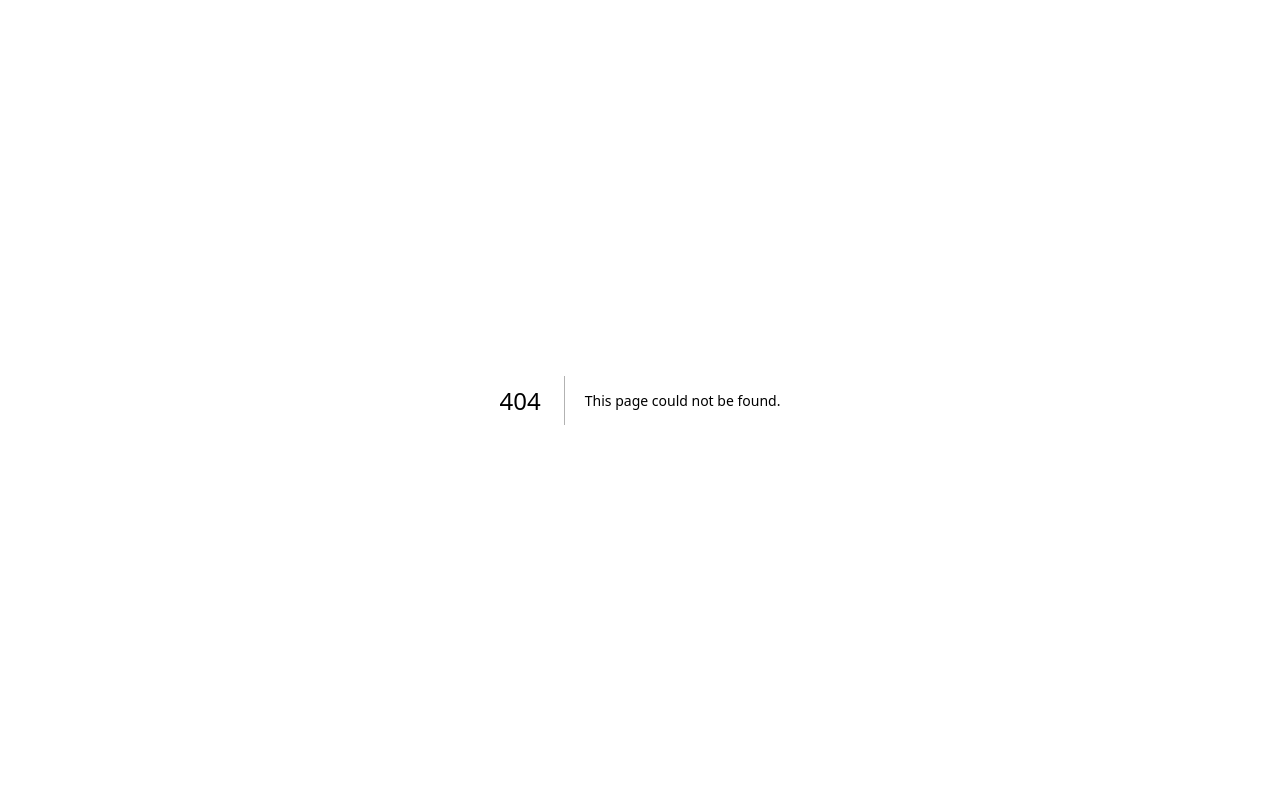
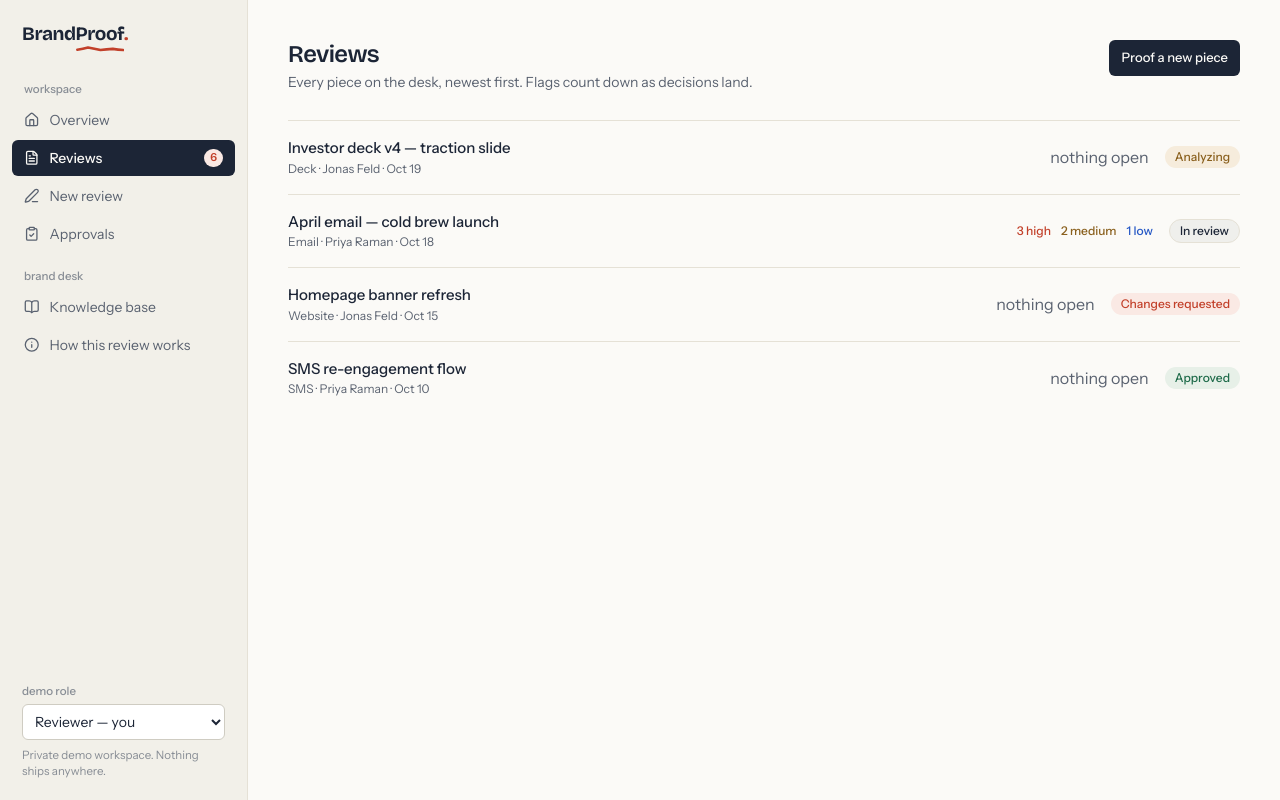
Before and after one commit to Himanshusolanki24/Brand, a Next.js app: page /app/reviews in a window 1280 px wide. Before the commit this address had no page. Built offline with nearby package versions, Linux system fonts and the light colour scheme.

Commit message:
Add reviews listing page

```diff
--- /dev/null
+++ b/src/app/app/reviews/page.tsx
@@ -0,0 +1,74 @@
+"use client";
+
+import Link from "next/link";
+import { fmtDate, useDemo } from "@/lib/store";
+import { StatusPill } from "@/components/ui/pills";
+
+function FlagsLine({ review }: { review: ReturnType<typeof useDemo>["state"]["reviews"][number] }) {
+  const counts = {
+    high: review.issues.filter((i) => i.severity === "high" && i.status === "open").length,
+    medium: review.issues.filter((i) => i.severity === "medium" && i.status === "open").length,
+    low: review.issues.filter((i) => i.severity === "low" && i.status === "open").length,
+  };
+  const bits = [
+    (counts.high || null) && ["text-redpen", `${counts.high} high`],
+    (counts.medium || null) && ["text-pencil", `${counts.medium} medium`],
+    (counts.low || null) && ["text-cite", `${counts.low} low`],
+  ].filter(Boolean) as Array<[string, string]>;
+  if (bits.length === 0) return <span className="text-ink-soft">nothing open</span>;
+  return (
+    <span className="flex items-center gap-2.5">
+      {bits.map(([cls, label]) => (
+        <span key={label} className={`text-[12px] font-medium ${cls}`}>
+          {label}
+        </span>
+      ))}
+    </span>
+  );
+}
+
+export default function ReviewsPage() {
+  const { state } = useDemo();
+  const reviews = [...state.reviews].sort((a, b) => b.submittedAt - a.submittedAt);
+
+  return (
+    <div>
+      <header className="flex flex-wrap items-baseline justify-between gap-3">
+        <div>
+          <h1 className="font-display text-[24px] font-semibold tracking-tight">Reviews</h1>
+          <p className="text-sm text-ink-soft">
+            Every piece on the desk, newest first. Flags count down as decisions land.
+          </p>
+        </div>
+        <Link
+          href="/app/intake"
+          className="inline-flex h-9 items-center rounded-md bg-ink px-3 text-[13px] font-medium text-paper hover:bg-[#2A3A59]"
+        >
+          Proof a new piece
+        </Link>
+      </header>
+
+      <ul className="mt-7 divide-y divide-line border-t border-line">
+        {reviews.map((r) => (
+          <li key={r.id}>
+            <Link
+              href={`/app/reviews/${r.id}`}
+              className="group flex flex-wrap items-center gap-x-4 gap-y-1.5 py-4"
+            >
+              <div className="min-w-0 flex-1">
+                <p className="text-[15px] font-medium underline-offset-4 group-hover:underline">
+                  {r.title}
+                </p>
+                <p className="text-[12px] text-ink-soft">
+                  {r.channel} · {r.author} · {fmtDate(r.submittedAt)}
+                </p>
+              </div>
+              <FlagsLine review={r} />
+              <StatusPill status={r.status} />
+            </Link>
+          </li>
+        ))}
+      </ul>
+    </div>
+  );
+}
```
